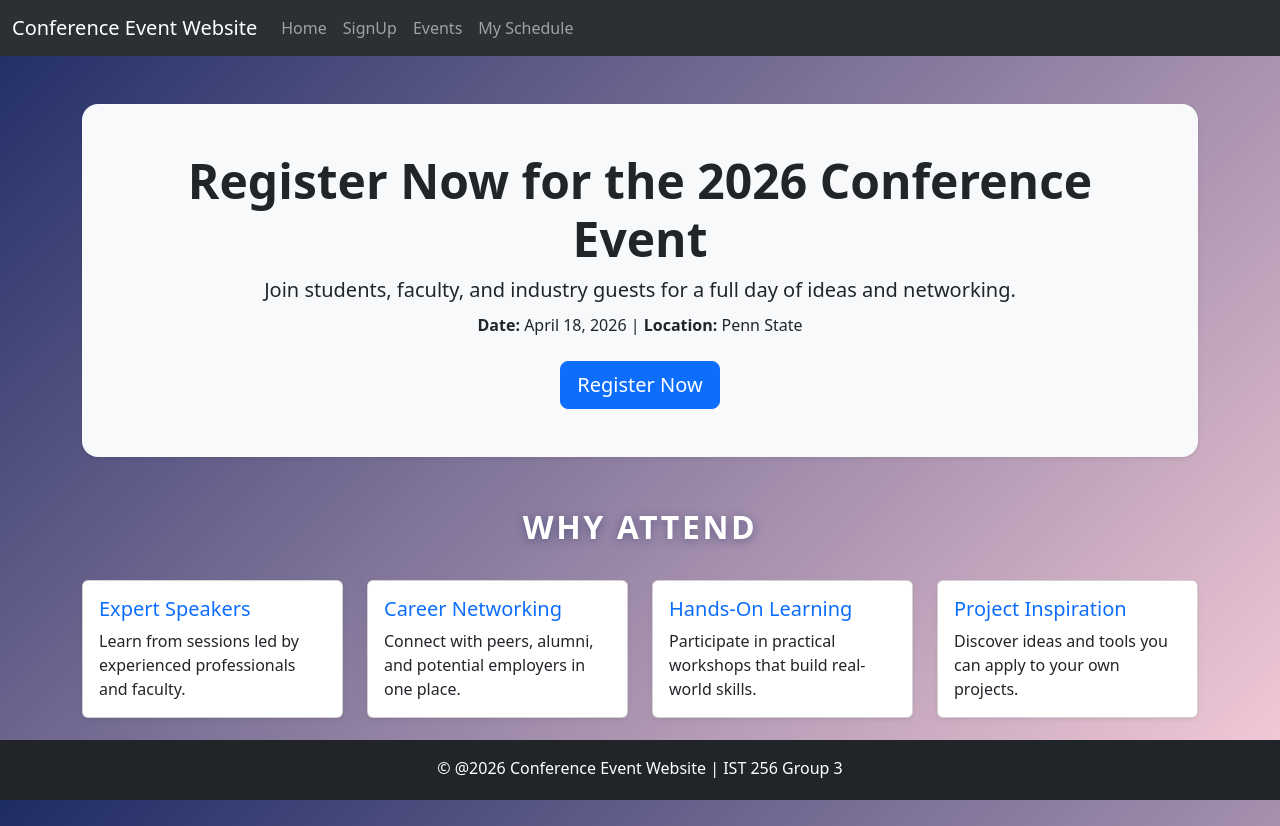
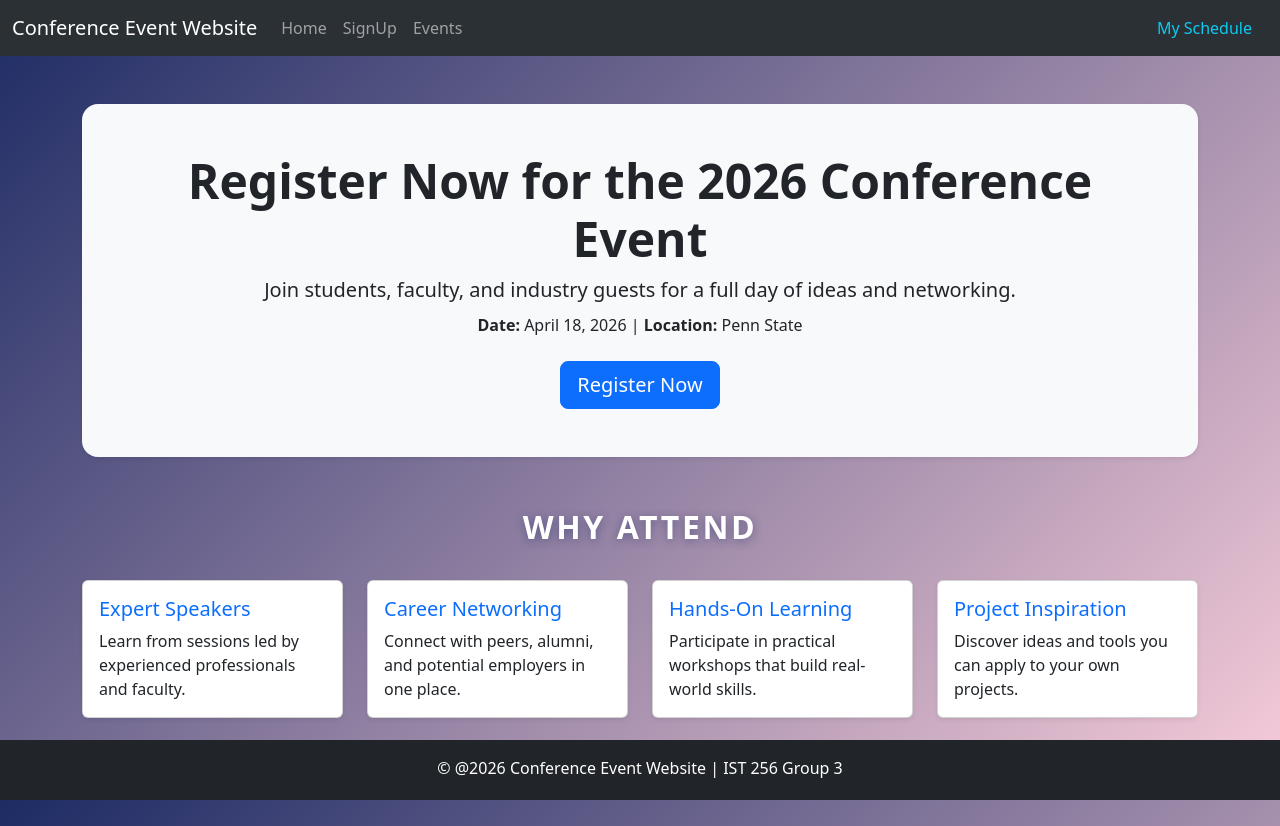
Before and after one commit to jnmk34257-pixel/storefront-demo, a React (Vite) app in the folder IST256 Conference Website/: page / in a window 1280 px wide. Built offline with nearby package versions, Linux system fonts and the light colour scheme.

Commit message:
Move event cart placement in Navbar

```diff
--- a/IST256 Conference Website/src/components/Navbar.jsx
+++ b/IST256 Conference Website/src/components/Navbar.jsx
@@ -6,7 +6,9 @@ const Navbar = () => {
         <nav className="navbar navbar-expand-lg bg-body-tertiary" data-bs-theme="dark">
             <div className="container-fluid">
                 <Link className="navbar-brand" to="/">Conference Event Website</Link>
-                <div className="collapse navbar-collapse" id="navbarSupportedContent">
+
+
+                <div className="collapse navbar-collapse" id="navbarContent">
                     <ul className="navbar-nav me-auto mb-2 mb-lg-0">
                         <li className="nav-item">
                             <Link className="nav-link" to="/">Home</Link>
@@ -17,10 +19,17 @@ const Navbar = () => {
                         <li className="nav-item">
                             <Link className="nav-link" to="/events">Events</Link>
                         </li>
-                        <li className="nav-item">
-                            <Link className="nav-link" to="/cart">My Schedule</Link>
-                        </li>
                     </ul>
+
+                    <div className="d-flex">
+                        <ul className="navbar-nav">
+                            <li className="nav-item">
+                                <Link className="nav-link btn text-info px-3" to="/cart">
+                                    My Schedule
+                                </Link>
+                            </li>
+                        </ul>
+                    </div>
                 </div>
             </div>
         </nav>
```
